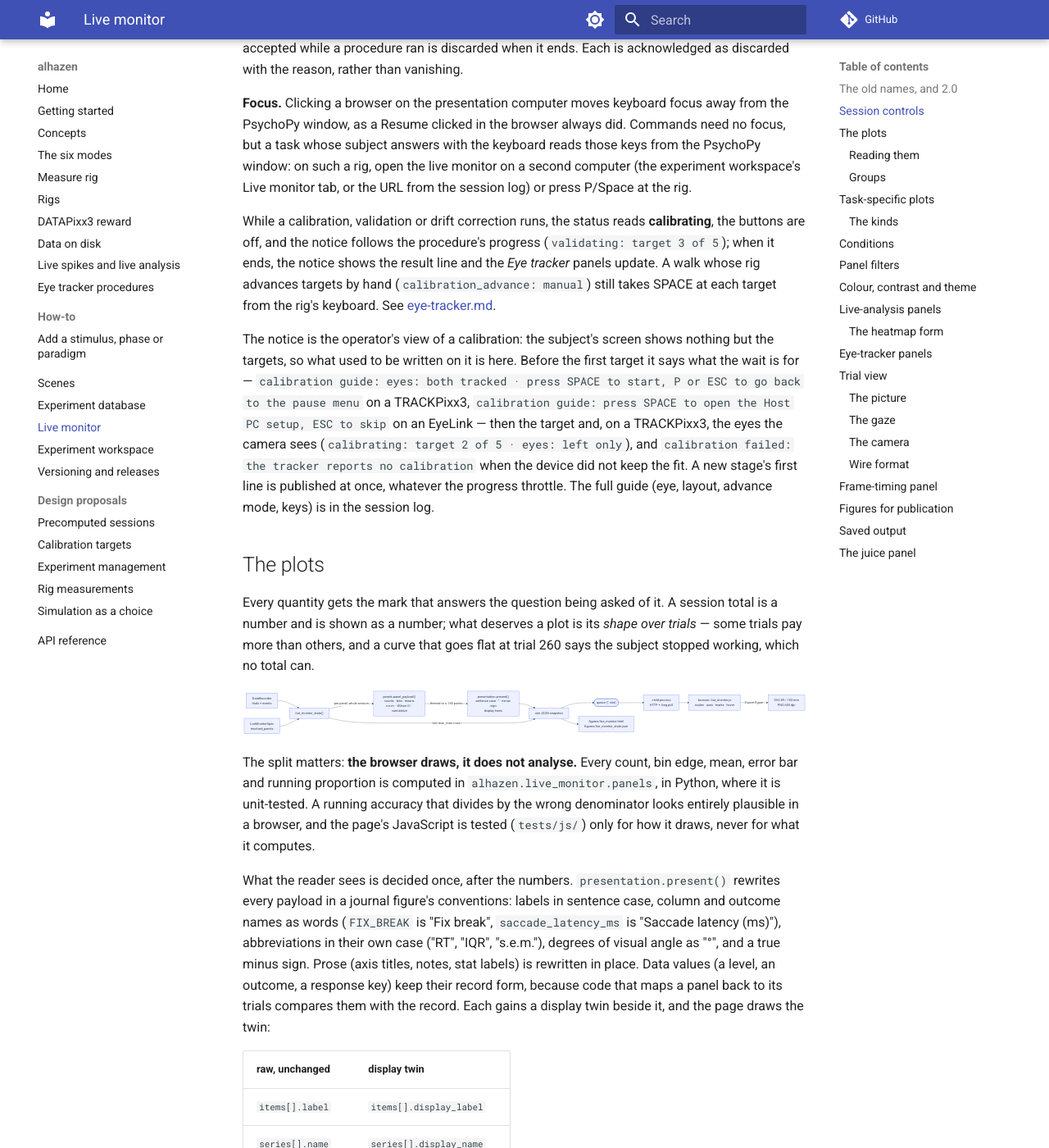
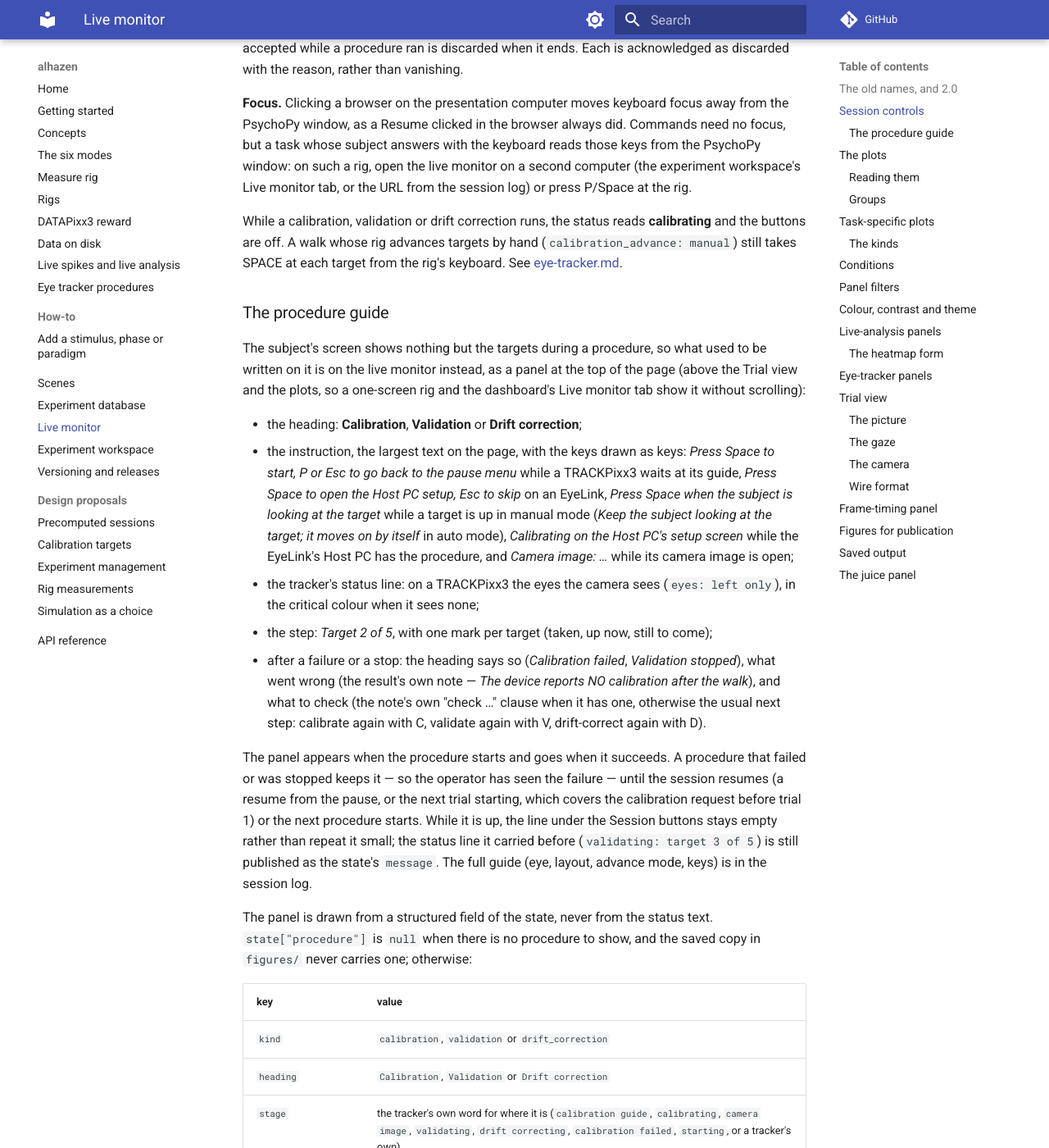
Before and after one commit to sh4r11f/alhazen, an MkDocs documentation site: the page built from docs/live_monitor.md, in a window 1280 px wide and 1400 px high, scrolled down 3627 px. Shown: the whole window at 82% size. Built offline with MkDocs 1.6.1 and Material for MkDocs 9.7.7, drawn with Linux system fonts in a browser that asks for light colours; comment, search, counter and statistics services are not loaded; some of the changed text lies outside the part shown.

Commit message:
Docs and CHANGELOG: the live monitor procedure guide and state["procedure"]

```diff
--- a/docs/live_monitor.md
+++ b/docs/live_monitor.md
@@ -164,23 +164,70 @@ live monitor on a second computer (the experiment workspace's Live monitor
 tab, or the URL from the session log) or press P/Space at the rig.
 
 While a calibration, validation or drift correction runs, the status reads
-**calibrating**, the buttons are off, and the notice follows the
-procedure's progress (`validating: target 3 of 5`); when it ends, the notice
-shows the result line and the *Eye tracker* panels update. A walk whose rig
-advances targets by hand (`calibration_advance: manual`) still takes SPACE at
-each target from the rig's keyboard. See [eye-tracker.md](eye-tracker.md).
+**calibrating** and the buttons are off. A walk whose rig advances targets by
+hand (`calibration_advance: manual`) still takes SPACE at each target from the
+rig's keyboard. See [eye-tracker.md](eye-tracker.md).
 
-The notice is the operator's view of a calibration: the subject's screen
-shows nothing but the targets, so what used to be written on it is here.
-Before the first target it says what the wait is for — `calibration guide:
-eyes: both tracked · press SPACE to start, P or ESC to go back to the pause
-menu` on a TRACKPixx3, `calibration guide: press SPACE to open the Host PC
-setup, ESC to skip` on an EyeLink — then the target and, on a TRACKPixx3, the
-eyes the camera sees (`calibrating: target 2 of 5 · eyes: left only`), and
-`calibration failed: the tracker reports no calibration` when the device did
-not keep the fit. A new stage's first line is published at once, whatever
-the progress throttle. The full guide (eye, layout, advance mode, keys) is
-in the session log.
+### The procedure guide
+
+The subject's screen shows nothing but the targets during a procedure, so
+what used to be written on it is on the live monitor instead, as a panel at
+the top of the page (above the Trial view and the plots, so a one-screen rig
+and the dashboard's Live monitor tab show it without scrolling):
+
+- the heading: **Calibration**, **Validation** or **Drift correction**;
+- the instruction, the largest text on the page, with the keys drawn as
+  keys: *Press Space to start, P or Esc to go back to the pause menu* while a
+  TRACKPixx3 waits at its guide, *Press Space to open the Host PC setup, Esc
+  to skip* on an EyeLink, *Press Space when the subject is looking at the
+  target* while a target is up in manual mode (*Keep the subject looking at
+  the target; it moves on by itself* in auto mode), *Calibrating on the Host
+  PC's setup screen* while the EyeLink's Host PC has the procedure, and
+  *Camera image: …* while its camera image is open;
+- the tracker's status line: on a TRACKPixx3 the eyes the camera sees
+  (`eyes: left only`), in the critical colour when it sees none;
+- the step: *Target 2 of 5*, with one mark per target (taken, up now, still
+  to come);
+- after a failure or a stop: the heading says so (*Calibration failed*,
+  *Validation stopped*), what went wrong (the result's own note — *The device
+  reports NO calibration after the walk*), and what to check (the note's own
+  "check …" clause when it has one, otherwise the usual next step: calibrate
+  again with C, validate again with V, drift-correct again with D).
+
+The panel appears when the procedure starts and goes when it succeeds. A
+procedure that failed or was stopped keeps it — so the operator has seen the
+failure — until the session resumes (a resume from the pause, or the next
+trial starting, which covers the calibration request before trial 1) or the
+next procedure starts. While it is up, the line under the Session buttons
+stays empty rather than repeat it small; the status line it carried before
+(`validating: target 3 of 5`) is still published as the state's `message`.
+The full guide (eye, layout, advance mode, keys) is in the session log.
+
+The panel is drawn from a structured field of the state, never from the
+status text. `state["procedure"]` is `null` when there is no procedure to
+show, and the saved copy in `figures/` never carries one; otherwise:
+
+| key | value |
+|---|---|
+| `kind` | `calibration`, `validation` or `drift_correction` |
+| `heading` | `Calibration`, `Validation` or `Drift correction` |
+| `stage` | the tracker's own word for where it is (`calibration guide`, `calibrating`, `camera image`, `validating`, `drift correcting`, `calibration failed`, `starting`, or a tracker's own) |
+| `instruction` | what the operator does now; empty once the procedure has ended |
+| `status_line`, `status_alert` | the tracker's status (the eye line) or null; `status_alert` true when it says something is wrong |
+| `step`, `n` | the target up now and how many there are, or null |
+| `outcome` | `running`, `failed` or `aborted` (a procedure that succeeds is not published: the field goes back to null) |
+| `failure`, `check` | what went wrong and what to check, once `outcome` is not `running` |
+| `t` | session clock of the last change |
+
+It is built by `session/procedure_guide.py` from the `(stage, detail)`
+progress reports the trackers already make and from each procedure's result
+(`CalibrationResult`, `ValidationResult`, `DriftResult`); a stage it does not
+know is shown with its detail as the instruction. `EyeTrackerMonitor`
+(session/eyetracker.py) holds it, publishes a new target at once whatever the
+progress throttle, publishes the end of every procedure itself (not every
+caller publishes after one), and drops a kept failure on
+`dismiss_procedure()`, which the runner calls on a resume and when a trial
+starts.
 
 ## The plots
 
```
Also changed, not shown: CHANGELOG.md (+21 -0 lines), docs/eye-tracker.md (+18 -12 lines).
